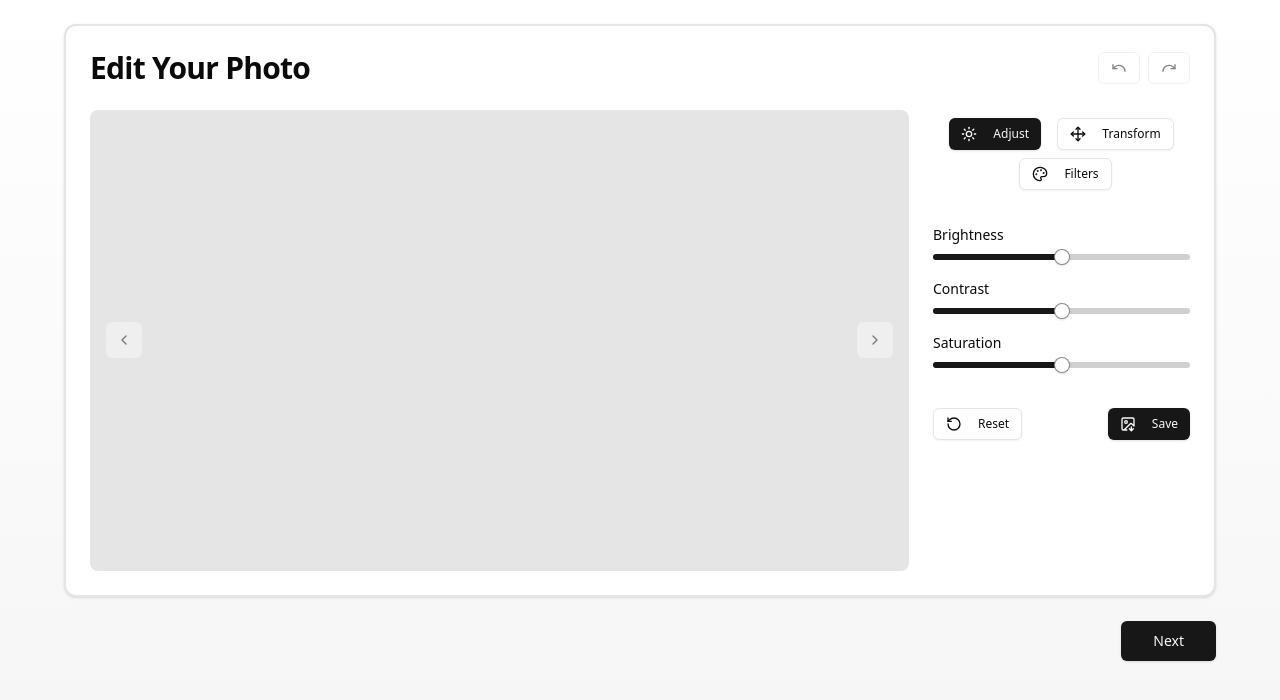
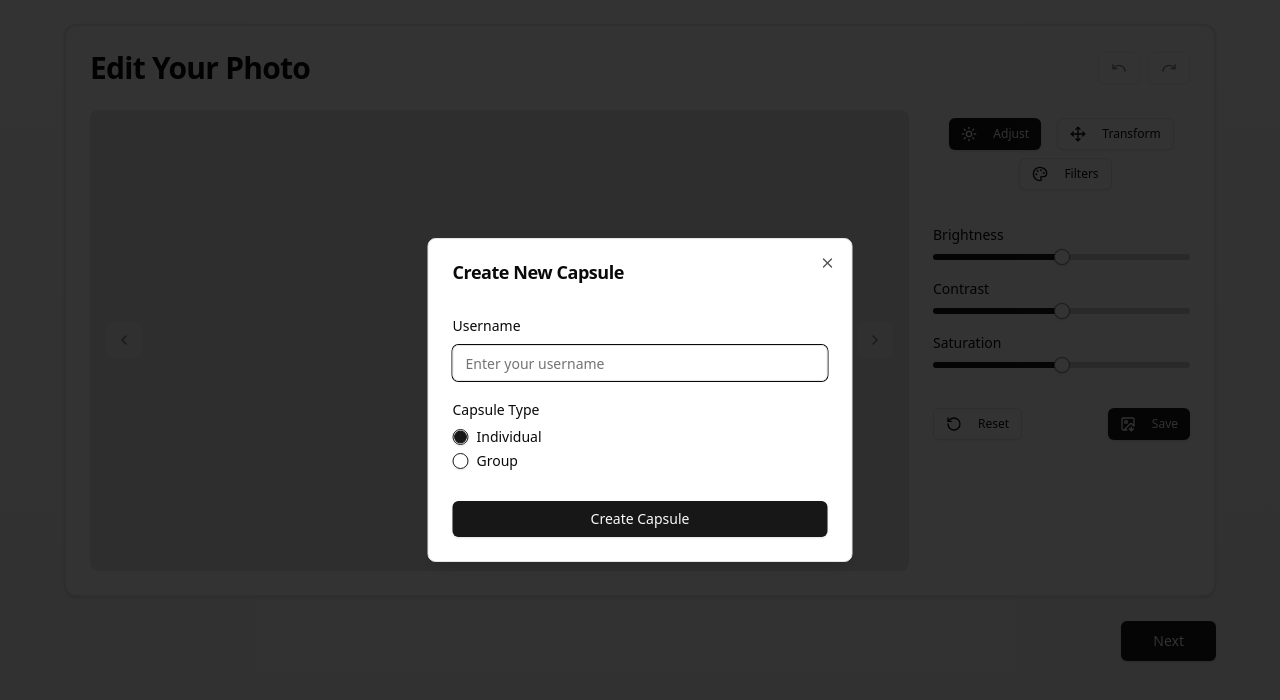
Before and after one commit to RNAdvani/rubix-2025, a React (Vite) app in the folder client/: page /editor in a window 1280 px wide. Both pictures are taken after a click on the button "Next". Shown: the top 700 px of the page. Built offline with nearby package versions, Linux system fonts and the light colour scheme.

Commit message:
Bugs fixed

```diff
--- a/client/package.json
+++ b/client/package.json
@@ -14,6 +14,7 @@
     "@radix-ui/react-dialog": "^1.1.4",
     "@radix-ui/react-label": "^2.1.1",
     "@radix-ui/react-progress": "^1.1.1",
+    "@radix-ui/react-radio-group": "^1.2.2",
     "@radix-ui/react-scroll-area": "^1.2.2",
     "@radix-ui/react-select": "^2.1.4",
     "@radix-ui/react-separator": "^1.1.1",
--- a/client/src/App.tsx
+++ b/client/src/App.tsx
@@ -4,6 +4,7 @@ import Suggestions from "./pages/suggestions";
 import Unlocking from "./pages/unlocking";
 import PhotoEditor from "./components/image-editor/editor";
 import InvitationPage from "./pages/acceptInvitation";
+import CreateCapsule from "./pages/sendCapsule";
 // import { SignUpForm } from "./components/sign-up-form";
 
 function App() {
--- a/client/src/components/image-editor/editor.tsx
+++ b/client/src/components/image-editor/editor.tsx
@@ -9,6 +9,7 @@ import {
 } from "@/components/ui/select";
 import { Slider } from "@/components/ui/slider";
 import { MediaFile } from "@/lib/types";
+import CreateCapsule from "@/pages/sendCapsule";
 import {
   Check,
   ChevronLeft,
@@ -241,6 +242,10 @@ const PhotoEditor = () => {
     updateSetting("crop", null);
   };
 
+  const [isDialogOpen, setIsDialogOpen] = useState(false);
+  const handleNext = () => {
+    setIsDialogOpen(true);
+  };
   return (
     <div className="min-h-screen bg-gradient-to-b from-background to-muted p-6">
       <div className="max-w-6xl mx-auto space-y-6">
@@ -539,11 +544,15 @@ const PhotoEditor = () => {
 
         {/* Next button */}
         <div className="flex justify-end">
-          <Button size="lg" className="px-8">
+          <Button size="lg" className="px-8" onClick={handleNext}>
             Next
           </Button>
         </div>
       </div>
+      <CreateCapsule
+        isOpen={isDialogOpen}
+        onClose={() => setIsDialogOpen(false)}
+      />
     </div>
   );
 };
--- /dev/null
+++ b/client/src/components/ui/radio-group.tsx
@@ -0,0 +1,42 @@
+import * as React from "react"
+import * as RadioGroupPrimitive from "@radix-ui/react-radio-group"
+import { Circle } from "lucide-react"
+
+import { cn } from "@/lib/utils"
+
+const RadioGroup = React.forwardRef<
+  React.ElementRef<typeof RadioGroupPrimitive.Root>,
+  React.ComponentPropsWithoutRef<typeof RadioGroupPrimitive.Root>
+>(({ className, ...props }, ref) => {
+  return (
+    <RadioGroupPrimitive.Root
+      className={cn("grid gap-2", className)}
+      {...props}
+      ref={ref}
+    />
+  )
+})
+RadioGroup.displayName = RadioGroupPrimitive.Root.displayName
+
+const RadioGroupItem = React.forwardRef<
+  React.ElementRef<typeof RadioGroupPrimitive.Item>,
+  React.ComponentPropsWithoutRef<typeof RadioGroupPrimitive.Item>
+>(({ className, ...props }, ref) => {
+  return (
+    <RadioGroupPrimitive.Item
+      ref={ref}
+      className={cn(
+        "aspect-square h-4 w-4 rounded-full border border-primary text-primary shadow focus:outline-none focus-visible:ring-1 focus-visible:ring-ring disabled:cursor-not-allowed disabled:opacity-50",
+        className
+      )}
+      {...props}
+    >
+      <RadioGroupPrimitive.Indicator className="flex items-center justify-center">
+        <Circle className="h-3.5 w-3.5 fill-primary" />
+      </RadioGroupPrimitive.Indicator>
+    </RadioGroupPrimitive.Item>
+  )
+})
+RadioGroupItem.displayName = RadioGroupPrimitive.Item.displayName
+
+export { RadioGroup, RadioGroupItem }
--- /dev/null
+++ b/client/src/pages/sendCapsule.tsx
@@ -0,0 +1,166 @@
+import {
+  Dialog,
+  DialogContent,
+  DialogHeader,
+  DialogTitle,
+  DialogTrigger,
+} from "@/components/ui/dialog"; // Adjust paths as needed
+import { Button } from "@/components/ui/button";
+import { Input } from "@/components/ui/input";
+import { Label } from "@/components/ui/label";
+import { RadioGroup, RadioGroupItem } from "@/components/ui/radio-group";
+import { ScrollArea } from "@/components/ui/scroll-area";
+import { Avatar } from "@/components/ui/avatar";
+import { Search, Plus, Users } from "lucide-react";
+import { useState } from "react";
+
+interface Collaborator {
+  id: string;
+  name: string;
+  avatar: string;
+}
+
+const sampleCollaborators: Collaborator[] = [
+  {
+    id: "1",
+    name: "Alice Smith",
+    avatar:
+      "https://images.unsplash.com/photo-1494790108377-be9c29b29330?w=100&auto=format",
+  },
+  {
+    id: "2",
+    name: "Bob Johnson",
+    avatar:
+      "https://images.unsplash.com/photo-1599566150163-29194dcaad36?w=100&auto=format",
+  },
+  {
+    id: "3",
+    name: "Carol Williams",
+    avatar:
+      "https://images.unsplash.com/photo-1517841905240-472988babdf9?w=100&auto=format",
+  },
+];
+
+interface CreateCapsuleProps {
+  isOpen: boolean;
+  onClose: () => void;
+}
+
+const CreateCapsule = ({ isOpen, onClose }: CreateCapsuleProps) => {
+  const [username, setUsername] = useState("");
+  const [capsuleType, setCapsuleType] = useState("individual");
+  const [searchQuery, setSearchQuery] = useState("");
+  const [selectedCollaborators, setSelectedCollaborators] = useState<
+    Set<string>
+  >(new Set());
+
+  const filteredCollaborators = sampleCollaborators.filter((c) =>
+    c.name.toLowerCase().includes(searchQuery.toLowerCase())
+  );
+
+  const toggleCollaborator = (id: string) => {
+    setSelectedCollaborators((prev) => {
+      const next = new Set(prev);
+      if (next.has(id)) {
+        next.delete(id);
+      } else {
+        next.add(id);
+      }
+      return next;
+    });
+  };
+
+  return (
+    <Dialog open={isOpen} onOpenChange={onClose}>
+      <DialogContent className="sm:max-w-[425px]">
+        <DialogHeader>
+          <DialogTitle>Create New Capsule</DialogTitle>
+        </DialogHeader>
+        <div className="grid gap-4 py-4">
+          <div className="space-y-2">
+            <Label htmlFor="username">Username</Label>
+            <Input
+              id="username"
+              placeholder="Enter your username"
+              value={username}
+              onChange={(e) => setUsername(e.target.value)}
+            />
+          </div>
+
+          <div className="space-y-2">
+            <Label>Capsule Type</Label>
+            <RadioGroup
+              value={capsuleType}
+              onValueChange={setCapsuleType}
+              className="flex flex-col gap-2"
+            >
+              <div className="flex items-center space-x-2">
+                <RadioGroupItem value="individual" id="individual" />
+                <Label htmlFor="individual">Individual</Label>
+              </div>
+              <div className="flex items-center space-x-2">
+                <RadioGroupItem value="group" id="group" />
+                <Label htmlFor="group">Group</Label>
+              </div>
+            </RadioGroup>
+          </div>
+
+          {capsuleType === "group" && (
+            <div className="space-y-4">
+              <Label>Invite Collaborators</Label>
+              <div className="relative">
+                <Search className="absolute left-2 top-2.5 h-4 w-4 text-muted-foreground" />
+                <Input
+                  placeholder="Search collaborators..."
+                  value={searchQuery}
+                  onChange={(e) => setSearchQuery(e.target.value)}
+                  className="pl-8"
+                />
+              </div>
+              <ScrollArea className="h-[200px] rounded-md border">
+                <div className="p-4 space-y-2">
+                  {filteredCollaborators.map((collaborator) => (
+                    <div
+                      key={collaborator.id}
+                      className={`flex items-center gap-2 p-2 rounded-lg cursor-pointer transition-colors ${
+                        selectedCollaborators.has(collaborator.id)
+                          ? "bg-primary/10"
+                          : "hover:bg-muted"
+                      }`}
+                      onClick={() => toggleCollaborator(collaborator.id)}
+                    >
+                      <Avatar className="h-8 w-8">
+                        <img
+                          src={collaborator.avatar}
+                          alt={collaborator.name}
+                        />
+                      </Avatar>
+                      <span className="flex-1">{collaborator.name}</span>
+                      {selectedCollaborators.has(collaborator.id) && (
+                        <div className="h-2 w-2 rounded-full bg-primary" />
+                      )}
+                    </div>
+                  ))}
+                </div>
+              </ScrollArea>
+              {selectedCollaborators.size > 0 && (
+                <div className="flex items-center gap-2 text-sm text-muted-foreground">
+                  <Users className="h-4 w-4" />
+                  <span>
+                    {selectedCollaborators.size} collaborator
+                    {selectedCollaborators.size !== 1 ? "s" : ""} selected
+                  </span>
+                </div>
+              )}
+            </div>
+          )}
+        </div>
+        <Button className="w-full" onClick={onClose}>
+          Create Capsule
+        </Button>
+      </DialogContent>
+    </Dialog>
+  );
+};
+
+export default CreateCapsule;
```
